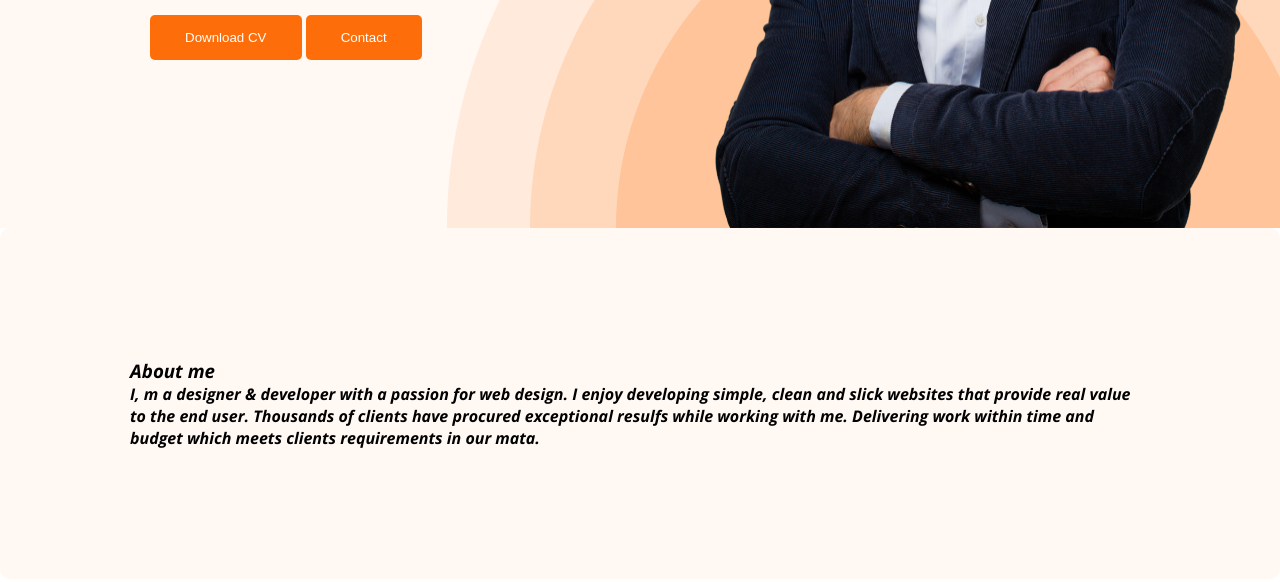
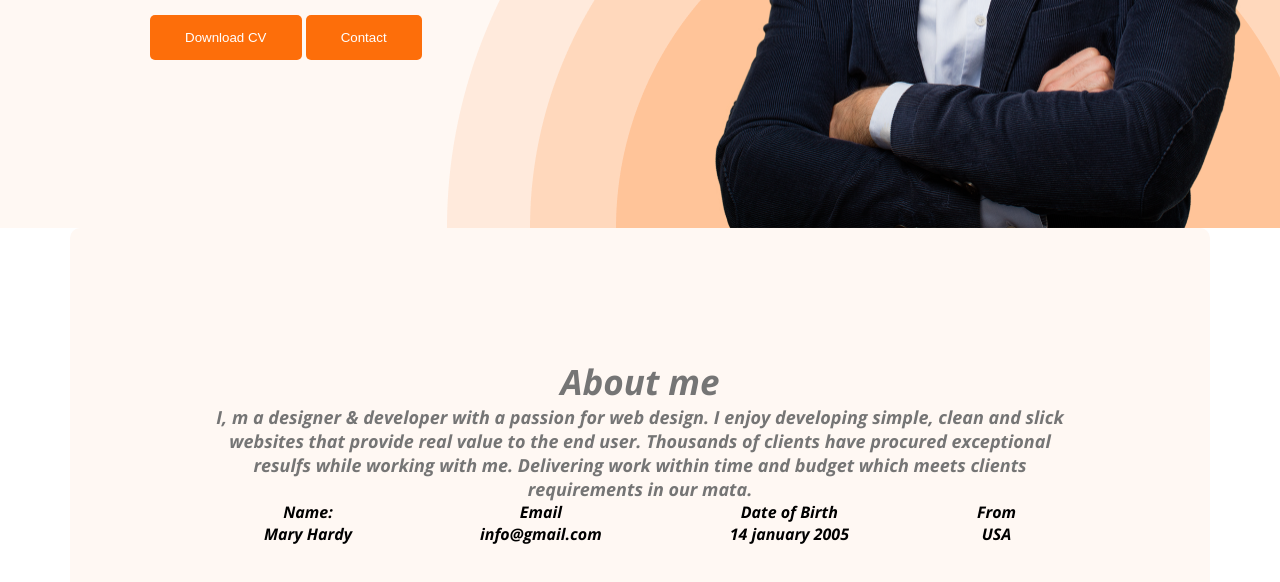
Before and after one commit to Nayeem1402/webdeveloper, a plain HTML site: page index.html in a window 1280 px wide. Shown: the part 548-1130 px from the top of the page. Drawn offline with nearby package versions, Linux system fonts and the light colour scheme.

Commit message:
about information

```diff
--- a/index.html
+++ b/index.html
@@ -47,6 +47,30 @@
                 procured exceptional resulfs while working with me. Delivering work within time and budget which meets
                 clients requirements in our mata.</p>
 
+
+            <div class="about-info-container">
+                <!-- .about-info*4>h4.info-titel+p.info-description -->
+
+
+                <div class="about-info">
+                    <h4 class="info-titel">Name:</h4>
+                    <p class="info-description">Mary Hardy</p>
+                </div>
+                <div class="about-info">
+                    <h4 class="info-titel">Email</h4>
+                    <p class="info-description">info@gmail.com</p>
+                </div>
+                <div class="about-info">
+                    <h4 class="info-titel">Date of Birth</h4>
+                    <p class="info-description">14 january 2005</p>
+                </div>
+                <div class="about-info">
+                    <h4 class="info-titel">From </h4>
+                    <p class="info-description">USA</p>
+                </div>
+
+            </div>
+
         </section>
     </main>
 
--- a/styles/portfolio.css
+++ b/styles/portfolio.css
@@ -1,6 +1,6 @@
 /* common style  */
-*{
-    border-block: 0 ;
+* {
+    border-block: 0;
     margin: 0%;
     padding: 0%;
 }
@@ -111,8 +111,37 @@ nav>h1 {
 /* hadding end  */
 
 /* main section  */
-.about{
+main{
+    max-width: 1140px;
+    margin: 0 auto;
+}
+
+.about {
     padding: 130PX;
     border-radius: 10px;
-    background-color: #fff8f3 ;
+    background-color: #fff8f3;
+    margin-top: 130px 0 ;
 }
+
+.section-titel {
+    color: #757575;
+    text-align: center;
+    font-size: 35px;
+    font-weight: 700;
+
+}
+.section-description{
+    color: #757575;
+    text-align: center;
+    font-size: 18px;
+}
+
+.about-info-container{
+    display: flex;
+    justify-content: space-around;
+}
+
+
+.about-info {
+    text-align: center;
+}
```
